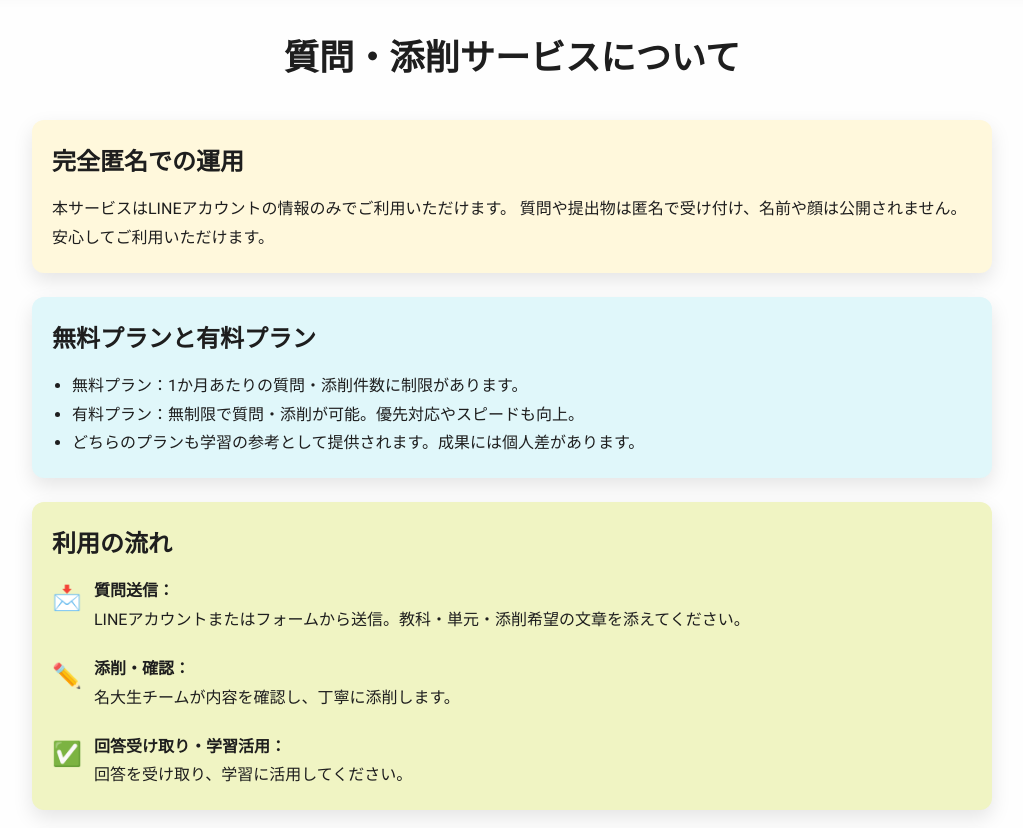
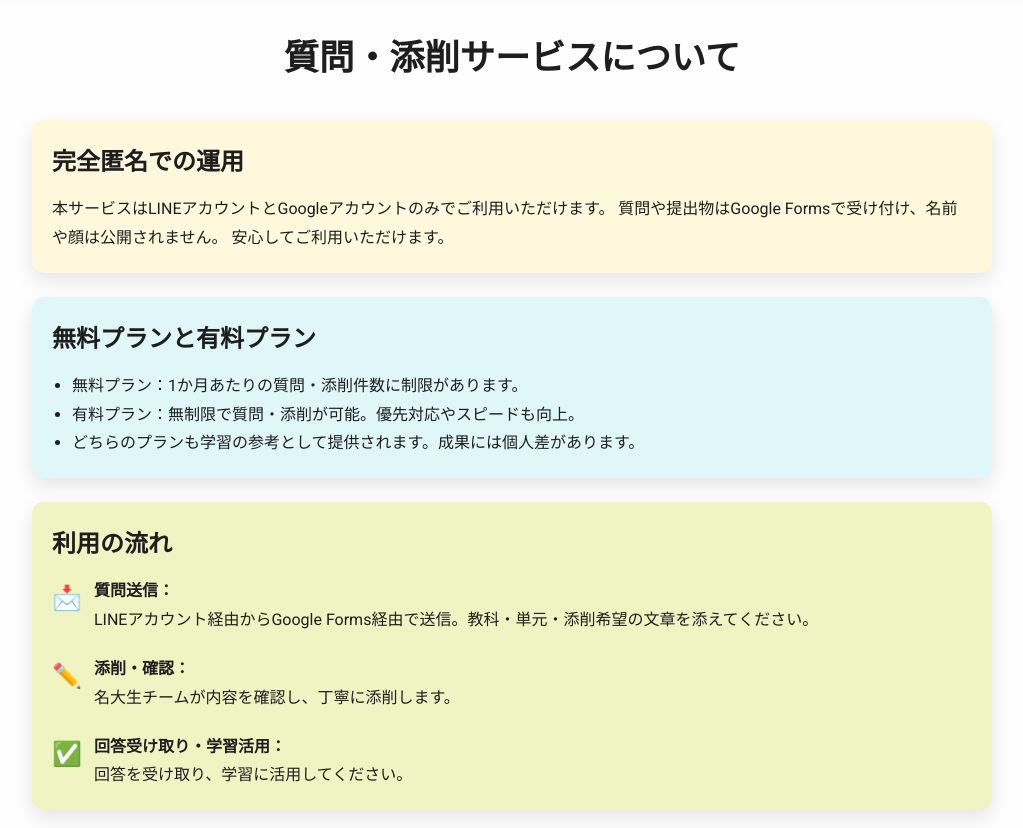
Before and after one commit to morisanyutakun-png/vectornova, a Flask app: page /qanda in a window 1280 px wide. Shown: the part 201-1029 px from the top of the page, without its empty margins (128-1151 px from the left). Run offline with Flask 3, Linux system fonts and the light colour scheme.

Commit message:
添削html追加

```diff
--- a/templates/index.html
+++ b/templates/index.html
@@ -44,9 +44,9 @@
 
                 <!-- 特徴カード -->
                 <div class="features">
-                    <span>完全匿名で質問・添削可能</span>
+                    <span>LINEとGoogle Formsで無料の質問・添削が可能</span>
                     <span>名大生による安心・高品質サポート</span>
-                    <span>将来的にはGoogle Classroomとの連携・有料プランも予定</span>
+                    <span>お手頃な有料プランで無制限開放</span>
                 </div>
 
                 <!-- CTAボタン -->
--- a/templates/policy.html
+++ b/templates/policy.html
@@ -49,7 +49,7 @@
     <!-- ポリシーカード -->
     <section class="features policy-cards">
         <span>当塾は理系名大生チームによる完全匿名運用です。名前や顔の公開はありません。</span>
-        <span>提出物・質問内容は運営側で記録しますが、外部には一切公開されません。</span>
+        <span>提出物・質問内容等は運営側で記録しますが、外部には一切公開されません。</span>
         <span>無料プランでは対応件数に制限があります。無制限の添削・回答は有料プランにて提供します。</span>
         <span>有料プランでは無制限の添削・回答を受け付けます。</span>
         <span>回答は原則24時間以内に行います。無料プランは対応に時間がかかる場合があります。</span>
--- a/templates/pricing.html
+++ b/templates/pricing.html
@@ -40,7 +40,7 @@
                     あなたに合った<br>
                     <span class="highlight">料金プランを選ぼう</span>
                 </h2>
-                <p class="hero-subtitle">匿名で安心して質問・添削ができるプランを提供しています。</p>
+                <p class="hero-subtitle">気軽に質問・添削ができるプランを提供しています。</p>
             </div>
         </section>
 
--- a/templates/qanda.html
+++ b/templates/qanda.html
@@ -37,8 +37,8 @@
 <div class="qanda-card" style="padding:20px; border-radius:12px; background:#fff8dc; box-shadow:0 8px 20px rgba(0,0,0,0.1);">
     <h3 style="font-family:'Poppins', sans-serif; font-size:1.5rem; margin-bottom:12px;">完全匿名での運用</h3>
     <p>
-        本サービスはLINEアカウントの情報のみでご利用いただけます。
-        質問や提出物は匿名で受け付け、名前や顔は公開されません。
+        本サービスはLINEアカウントとGoogleアカウントのみでご利用いただけます。
+        質問や提出物はGoogle Formsで受け付け、名前や顔は公開されません。
         安心してご利用いただけます。
     </p>
 </div>
@@ -62,7 +62,7 @@
             <div style="font-size:1.5rem;">📩</div>
             <div>
                 <strong>質問送信：</strong><br>
-                LINEアカウントまたはフォームから送信。教科・単元・添削希望の文章を添えてください。
+                LINEアカウント経由からGoogle Forms経由で送信。教科・単元・添削希望の文章を添えてください。
             </div>
         </div>
 
```
